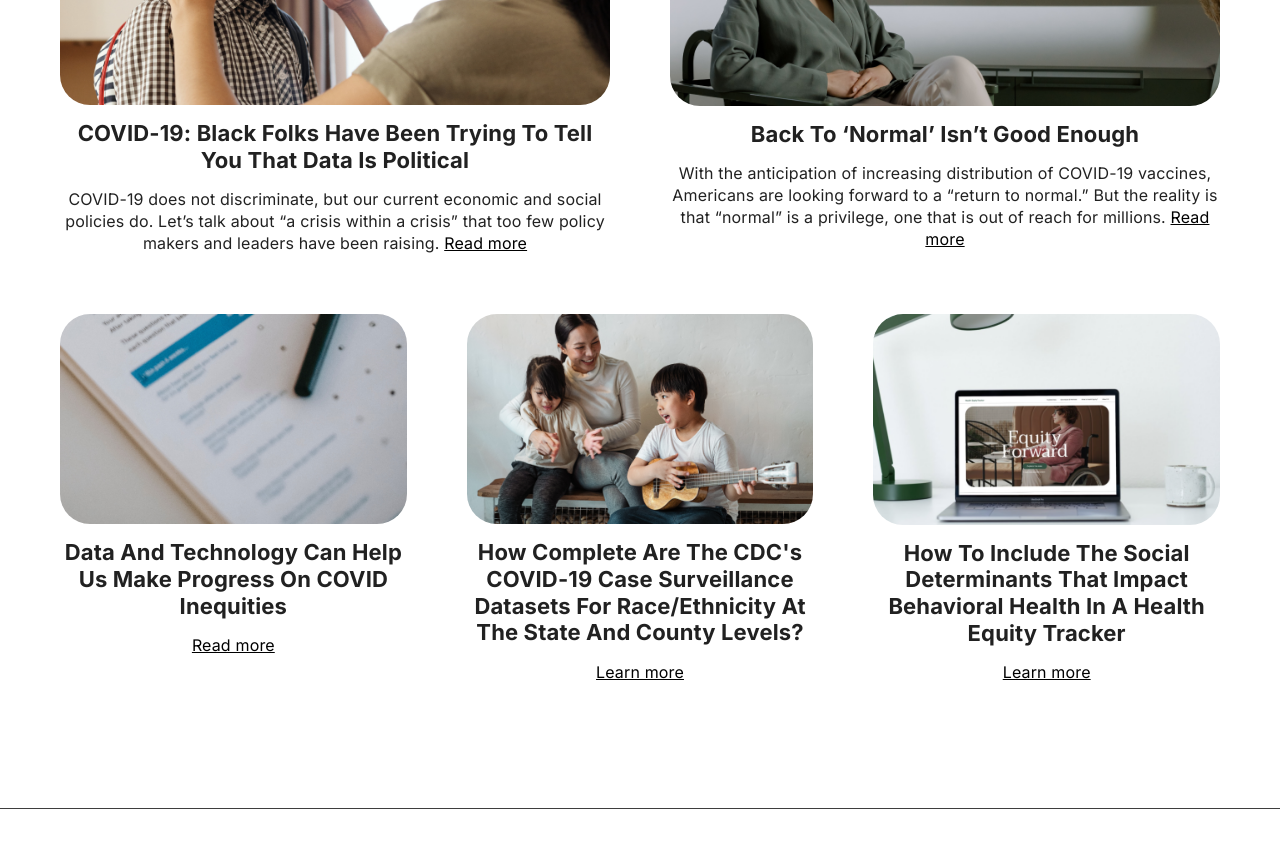
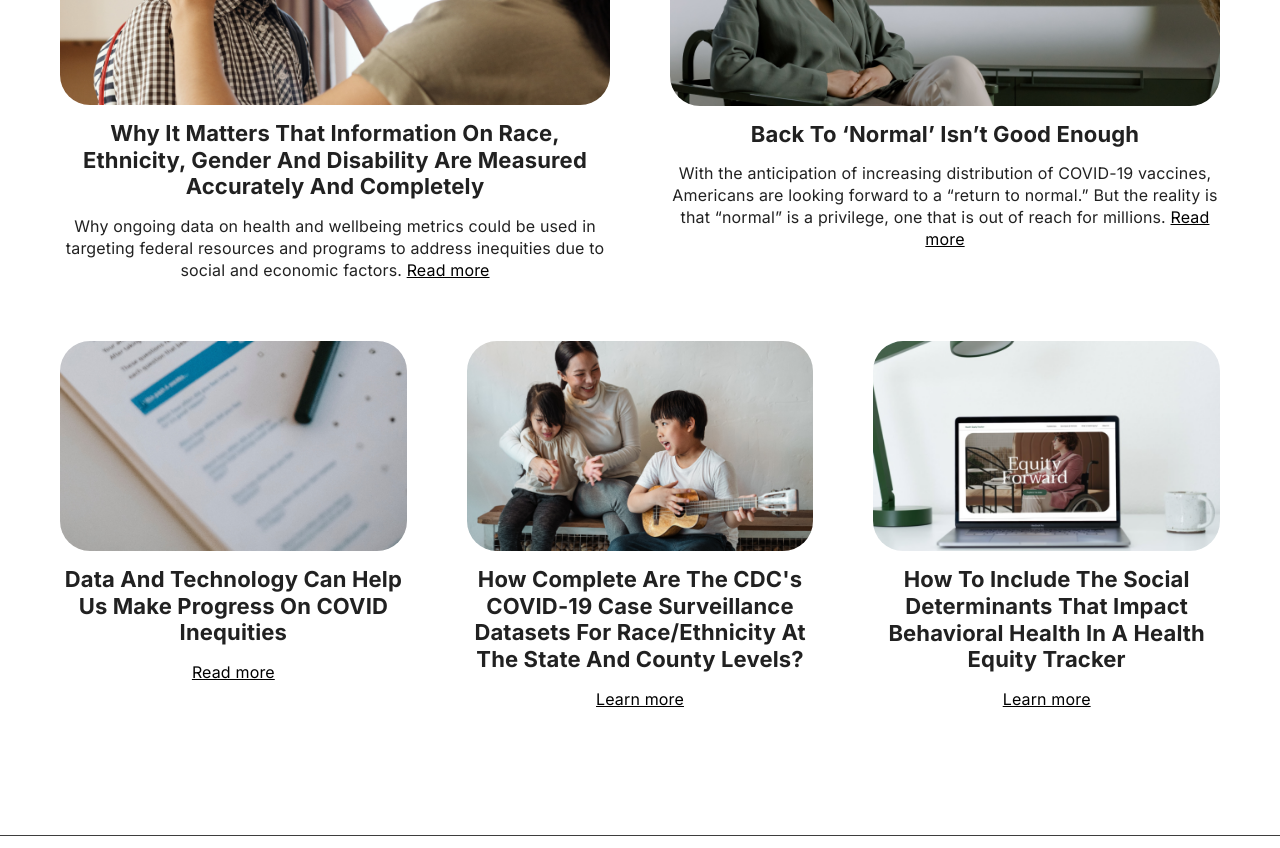
Before and after one commit to ebuddenberg/health-equity-tracker, a React (Create React App) app in the folder frontend/: page /whatishealthequity in a window 1280 px wide. Shown: the part 2400-3248 px from the top of the page. Built offline with nearby package versions, Linux system fonts and the light colour scheme.

Commit message:
adds hetblog2 to News and stories section (#947)
- replaces the "Data is political" story

```diff
--- a/frontend/src/pages/WhatIsHealthEquity/EquityTab.tsx
+++ b/frontend/src/pages/WhatIsHealthEquity/EquityTab.tsx
@@ -293,17 +293,14 @@ function EquityTab() {
                        mask"
                 />
                 <h2 className={styles.NewsAndStoriesTitleText}>
-                  COVID-19: Black Folks Have Been Trying To Tell You That Data
-                  Is Political
+                  Why It Matters That Information On Race, Ethnicity, Gender And
+                  Disability Are Measured Accurately And Completely
                 </h2>
                 <p className={styles.NewsAndStoriesSubtitleText}>
-                  COVID-19 does not discriminate, but our current economic and
-                  social policies do. Let’s talk about “a crisis within a
-                  crisis” that too few policy makers and leaders have been
-                  raising.{" "}
-                  <a href="https://www.essence.com/feature/covid-19-black-americans-data/">
-                    Read more
-                  </a>
+                  Why ongoing data on health and wellbeing metrics could be used
+                  in targeting federal resources and programs to address
+                  inequities due to social and economic factors.{" "}
+                  <a href="https://satcherinstitute.org/hetblog2/">Read more</a>
                 </p>
               </Grid>
               <Grid
```
